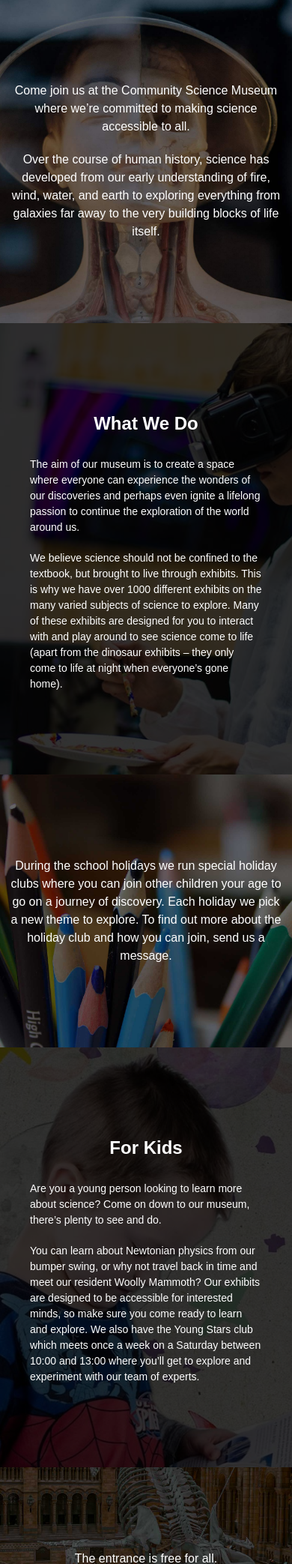
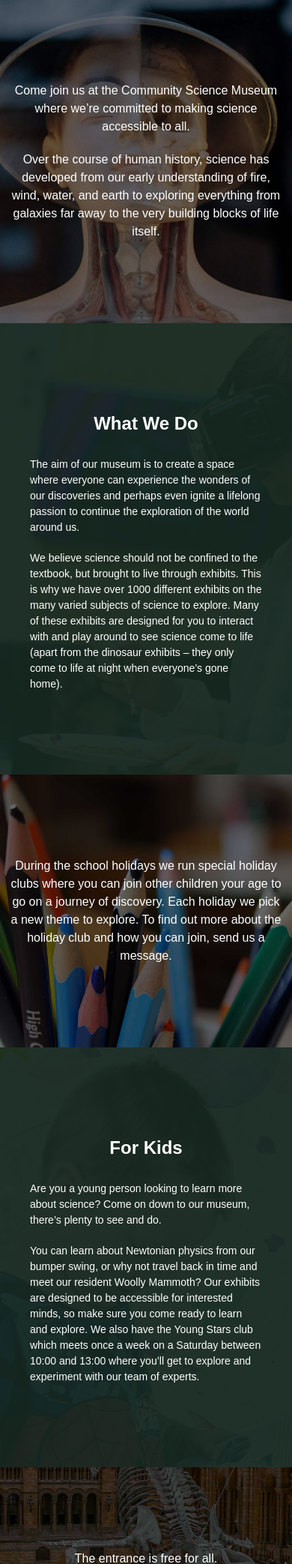
Before and after one commit to fanzypantz/SemesterProject01, a PHP site: page / in a window 390 px wide. Shown: the part 501-2587 px from the top of the page at 75% size. Run offline with PHP 8.4, Linux system fonts and the light colour scheme; some web fonts are replaced.

Commit message:
fixed some smaller css issues to the mobile responsiveness
mostly in the header

```diff
--- a/css/base.css
+++ b/css/base.css
@@ -345,7 +345,7 @@ footer a {
     flex-direction: column;
     height: auto;
     position: relative;
-    background-color: rgba(0, 0, 0, 0.8);
+    background-color: rgba(22, 40, 32, 0.95);
   }
   .column:nth-child(even) h1 {
     color: white;
--- a/css/media_queries.sass
+++ b/css/media_queries.sass
@@ -74,7 +74,7 @@
     flex-direction: column
     height: auto
     position: relative
-    background-color: rgba(0, 0, 0, 0.8)
+    background-color: rgba(22, 40, 32, 0.95)
 
     h1
       color: $font
--- a/index.php
+++ b/index.php
@@ -4,7 +4,7 @@
 
     <style>
         body {
-            background-color: #63B78F;
+            background-color: white;
         }
 
         header {
@@ -81,7 +81,7 @@
 
             header .nav {
                 width: 200px;
-                top: 53%;
+                top: 48%;
                 left: 50%;
                 transform: translateX(-50%)
             }
@@ -98,6 +98,12 @@
 
             header .nav .nav-list .svg {
                 display: none;
+            }
+        }
+
+        @media screen and (max-width: 520px) {
+            header .nav {
+                top: 53%;
             }
         }
 
```
Also changed, not shown: visit.php (+0 -8 lines), 1 other file.
